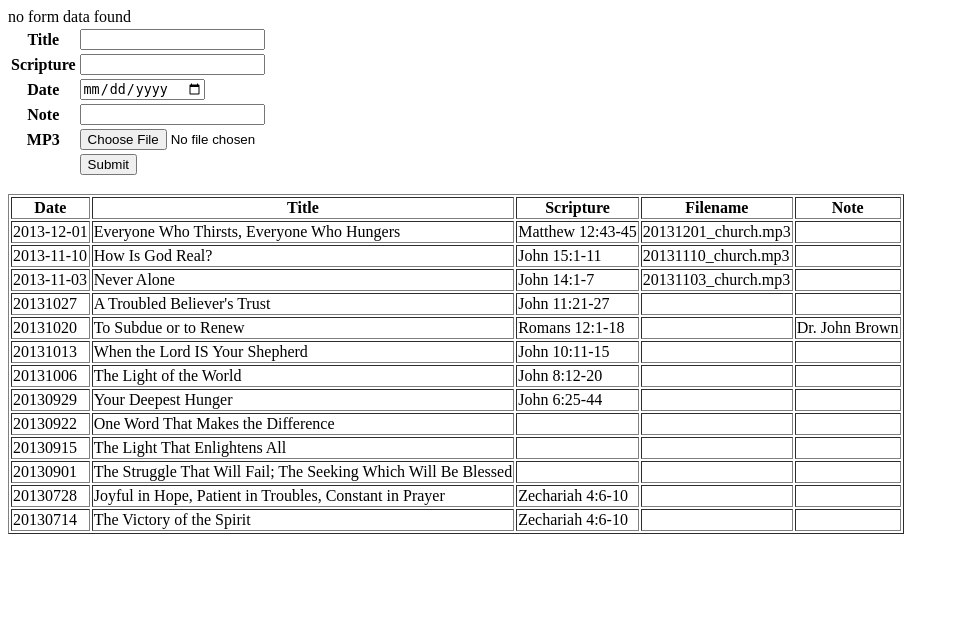
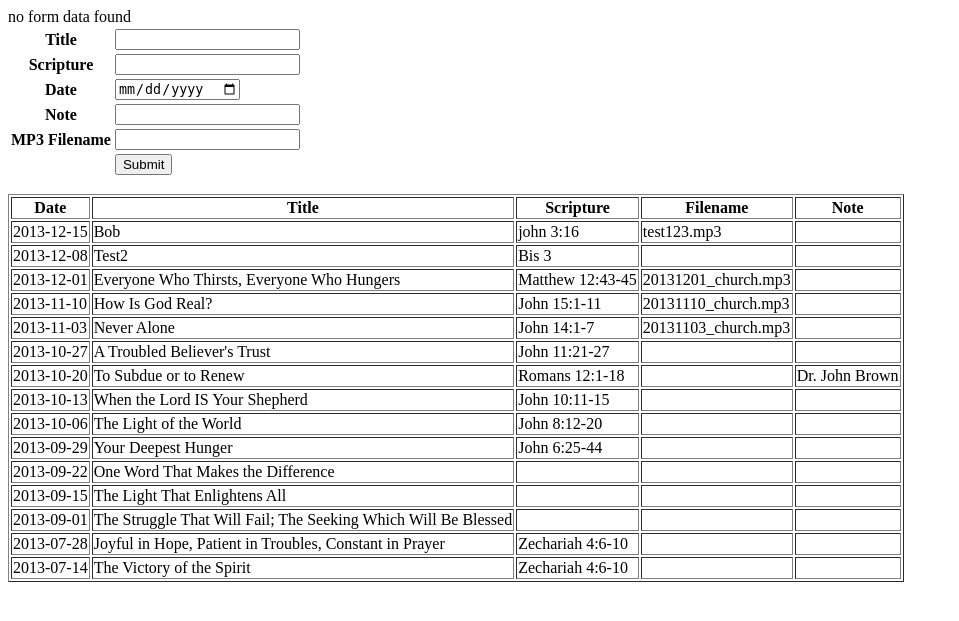
Before and after one commit to mcjffld/firstpresby, a PHP site: page /save-sermon.php in a window 1280 px wide. Shown: the top 621 px of the page, without its empty margins (0-959 px from the left). Run offline with PHP 8.4, Linux system fonts and the light colour scheme.

Commit message:
updated 2013 sermon

```diff
--- a/save-sermon.php
+++ b/save-sermon.php
@@ -21,6 +21,8 @@
         if(isset($_REQUEST['scripture']) && $_REQUEST['scripture']!="")
         {
          $scripture=($_REQUEST['scripture']);
+        } else {
+            $scripture = "";
         }
         if(isset($_REQUEST['note']) && $_REQUEST['note']!="")
         {
@@ -28,72 +30,41 @@
         } else {
             $note = "";
         }
+        if(isset($_REQUEST['mp3file']) && $_REQUEST['mp3file']!="")
+        {
+         $mp3file=($_REQUEST['mp3file']);
+        } else {
+            $mp3file = "";
+        }
 
 
 
         if (isset($date) && isset($title)) {
-           $fnamedata = preg_replace("/(\d+)-(\d+)-(\d+)/", "$1$2$3_", $date);
+            $my_file = 'sermon-list.txt';
 
-            if ($_FILES["mp3file"]["error"] > 0)
-              {
-                  echo "Error: " . $_FILES["mp3file"]["error"] . "<br>";
-              }
-            else
-              {
-                  echo "Upload: " . $_FILES["mp3file"]["name"] . "<br>";
-                  echo "Type: " . $_FILES["mp3file"]["type"] . "<br>";
-                  echo "Size: " . ($_FILES["mp3file"]["size"] / 1024) . " kB<br>";
-                  echo "Stored in: " . $_FILES["mp3file"]["tmp_name"];
-              }
+            $data = $date . "#" . $title . "#" . $scripture . "#" . $mp3file . "#" . $note . "\n";
 
-            $filename = $_FILES['mp3file']['name'];
+            $lines = file($my_file);
 
-            $filename = $fnamedata . $filename;
+            array_unshift($lines,$data);
 
-            $tmpname = $_FILES['mp3file']['tmp_name'];
+            rsort($lines);
 
-            $error = $_FILES['mp3file']['error'];
+            file_put_contents($my_file, implode(PHP_EOL, $lines));
 
-            if (!$error) {
-
-                if (move_uploaded_file ($tmpname , "$sermondir/$filename" )) {
-                    $my_file = 'sermon-list.txt';
-
-                    $data = $date . "#" . $title . "#" . $scripture . "#" . $filename . "#" . $note . "\n";
-
-                    $lines = file($my_file);
-
-                    array_unshift($lines,$data);
-
-                    rsort($lines);
-
-                    file_put_contents($my_file, implode(PHP_EOL, $lines));
-
-#                    $filedata = file_get_contents($my_file);
-#                    $handle = fopen($my_file,'w+') or die('Cannot open file:  '.$my_file);
-#                    fwrite($handle, $data);
-#                    fwrite($handle, $filedata);
-                    echo "saved file to " . $filename . " for " . $title . " from " . $date;
-
-                } else {
-                    echo "Couldn't copy the file from " . $tmpname . " to " . $filename;
-                }
-            } else {
-                echo $error;
-            }
         } else {
 
             echo "no form data found";
         }
         ?>
 
-        <form action="save-sermon.php" enctype="multipart/form-data" method="POST">
+        <form action="save-sermon.php" method="POST">
         <table>
         <tr><th>Title</th><td><input type="text" name="title"/></td></tr>
         <tr><th>Scripture</th><td><input type="text" name="scripture"/></td></tr>
         <tr><th>Date</th><td><input type="date" name="date"/></td></tr>
         <tr><th>Note</th><td><input type="text" name="note"/></td></tr>
-        <tr><th>MP3</th><td><input type="file" name="mp3file" id="mp3file"/></td></tr>
+        <tr><th>MP3 Filename</th><td><input type="text" name="mp3file" id="mp3file"/></td></tr>
         <tr><th>&nbsp;</th><td><input type="submit"/></td></tr>
         </table>
         </form>
--- a/sermon-list.txt
+++ b/sermon-list.txt
@@ -1,13 +1,29 @@
+2013-12-15#Bob#john 3:16#test123.mp3#
+
+2013-12-08#Test2#Bis 3##
+
 2013-12-01#Everyone Who Thirsts, Everyone Who Hungers#Matthew 12:43-45#20131201_church.mp3#
+
 2013-11-10#How Is God Real?#John 15:1-11#20131110_church.mp3#
+
 2013-11-03#Never Alone#John 14:1-7#20131103_church.mp3#
-20131027#A Troubled Believer's Trust#John 11:21-27##
-20131020#To Subdue or to Renew#Romans 12:1-18##Dr. John Brown
-20131013#When the Lord IS Your Shepherd#John 10:11-15##
-20131006#The Light of the World#John 8:12-20##
-20130929#Your Deepest Hunger#John 6:25-44##
-20130922#One Word That Makes the Difference###
-20130915#The Light That Enlightens All###
-20130901#The Struggle That Will Fail; The Seeking Which Will Be Blessed###
-20130728#Joyful in Hope, Patient in Troubles, Constant in Prayer#Zechariah 4:6-10##
-20130714#The Victory of the Spirit#Zechariah 4:6-10##
+
+2013-10-27#A Troubled Believer's Trust#John 11:21-27##
+
+2013-10-20#To Subdue or to Renew#Romans 12:1-18##Dr. John Brown
+
+2013-10-13#When the Lord IS Your Shepherd#John 10:11-15##
+
+2013-10-06#The Light of the World#John 8:12-20##
+
+2013-09-29#Your Deepest Hunger#John 6:25-44##
+
+2013-09-22#One Word That Makes the Difference###
+
+2013-09-15#The Light That Enlightens All###
+
+2013-09-01#The Struggle That Will Fail; The Seeking Which Will Be Blessed###
+
+2013-07-28#Joyful in Hope, Patient in Troubles, Constant in Prayer#Zechariah 4:6-10##
+
+2013-07-14#The Victory of the Spirit#Zechariah 4:6-10##
```
Also changed, not shown: content/2013_sermons.php (+9 -0 lines).
